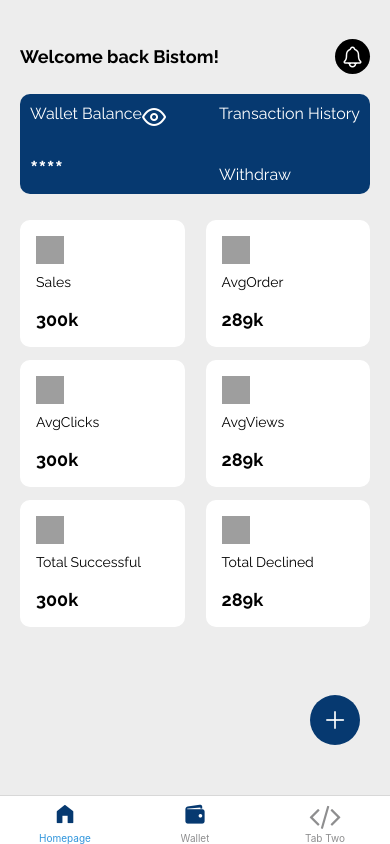
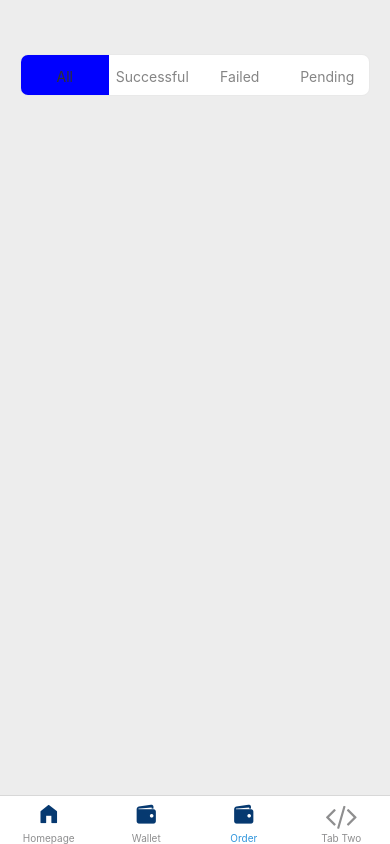
Before and after one commit to Goodie007/e-market, a React Native app: screen /Order in a window 390 px wide. Built offline with nearby package versions, Linux system fonts and the light colour scheme; grey boxes are pictures that could not be loaded; what expo-linking would draw is missing.

Commit message:
initial commit

```diff
--- /dev/null
+++ b/components/UI/Order/index.tsx
@@ -0,0 +1,152 @@
+import React, { useEffect, useState } from "react";
+import {
+  View,
+  Text,
+  Platform,
+  SafeAreaView,
+  useWindowDimensions,
+  Pressable,
+} from "react-native";
+
+enum FILTER {
+  ALL = "All",
+  SUCCESSFUL = "Successful",
+  PENDING = "Pending",
+  FAILED = "Failed",
+}
+
+interface FilterProps {
+  isSelected: any;
+  label: string;
+  value: any;
+  onSelect: Function;
+  onChange?: any;
+}
+
+interface ChangeProp {
+  onChange: any;
+}
+
+function FilterMenuItem({
+  isSelected,
+  label,
+  value,
+  onSelect,
+  onChange,
+}: FilterProps) {
+  const { width } = useWindowDimensions();
+
+  const getItemWidth = () => (width - 40) / 4;
+
+  return (
+    <Pressable
+      style={{
+        justifyContent: "center",
+        alignItems: "center",
+        height: 42,
+        backgroundColor: isSelected ? "blue" : "#FFF",
+        width: getItemWidth(),
+      }}
+      onPress={() => {
+        onSelect(value);
+      }}
+    >
+      <Text
+        style={{
+          color: isSelected ? "#303030" : "#858585",
+        }}
+      >
+        {label}
+      </Text>
+    </Pressable>
+  );
+}
+
+export default function Order({ onChange }: any) {
+  const { width } = useWindowDimensions();
+  const [selectedFilter, setSelectedFilter] = useState(FILTER.ALL);
+
+  const getPaneWidth = () => width - 40;
+
+  const onSelect = (value: FILTER) => {
+    if (value !== selectedFilter) {
+      setSelectedFilter(value);
+      //onChange(value);
+    }
+  };
+
+  // useEffect(() => {
+  //   onChange(selectedFilter);
+  // }, []);
+
+  return (
+    <SafeAreaView
+      style={{
+        backgroundColor: "#EDEDED",
+        height: "100%",
+      }}
+    >
+      <View
+        style={{
+          paddingHorizontal: 20,
+          paddingTop: Platform.OS === "android" ? "20%" : "10%",
+        }}
+      >
+        <View
+          style={{
+            flexDirection: "row",
+            justifyContent: "center",
+            width: "100%",
+            marginTop: 15,
+            marginBottom: 10,
+            zIndex: -1,
+          }}
+        >
+          <View
+            style={{
+              width: getPaneWidth(),
+              height: 42,
+              borderWidth: 1,
+              borderColor: "#E9E9E9",
+              borderRadius: 8,
+              overflow: "hidden",
+              flexDirection: "row",
+            }}
+          >
+            <FilterMenuItem
+              label="All"
+              value={FILTER.ALL}
+              isSelected={selectedFilter === FILTER.ALL}
+              onSelect={onSelect}
+              //onChange={undefined}
+            />
+
+            <FilterMenuItem
+              label="Successful"
+              value={FILTER.SUCCESSFUL}
+              isSelected={selectedFilter === FILTER.SUCCESSFUL}
+              onSelect={onSelect}
+              //onChange={}
+            />
+
+            <FilterMenuItem
+              label="Failed"
+              value={FILTER.FAILED}
+              isSelected={selectedFilter === FILTER.FAILED}
+              onSelect={onSelect}
+              //onChange={undefined}
+            />
+
+            <FilterMenuItem
+              label="Pending"
+              value={FILTER.PENDING}
+              isSelected={selectedFilter === FILTER.PENDING}
+              onSelect={onSelect}
+              //onChange={undefined}
+            />
+          </View>
+        </View>
+      </View>
+    </SafeAreaView>
+  );
+}
--- a/navigation/index.tsx
+++ b/navigation/index.tsx
@@ -21,6 +21,7 @@ import TabTwoScreen from '../screens/TabTwoScreen';
 import Wallet from '../screens/Wallet';
 import { RootStackParamList, RootTabParamList, RootTabScreenProps } from '../types';
 import LinkingConfiguration from './LinkingConfiguration';
+import Order from '../components/UI/Order';
 
 export default function Navigation({ colorScheme }: { colorScheme: ColorSchemeName }) {
   return (
@@ -84,6 +85,16 @@ function BottomTabNavigator() {
             tabBarIcon: ({ color }) => <Entypo name="wallet" size={24} color="#063970" />,
           }}
          />
+          <BottomTab.Screen
+          name="Order"
+          component={Order}
+          options={{
+            title: 'Order',
+            headerShown: false,
+            tabBarIcon: ({ color }) => <Entypo name="wallet" size={24} color="#063970" />,
+          }}
+         />
+
       {/* <BottomTab.Screen
         name="TabOne"
         component={TabOneScreen}
```
